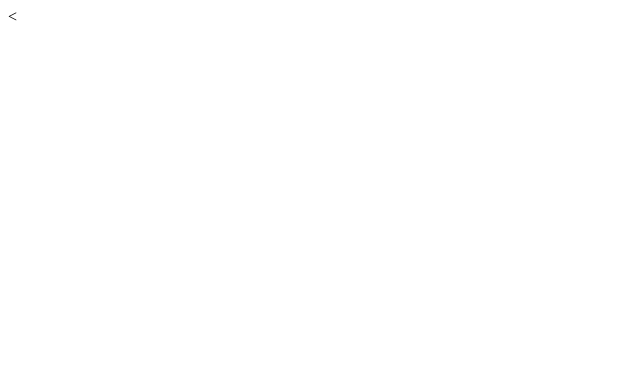
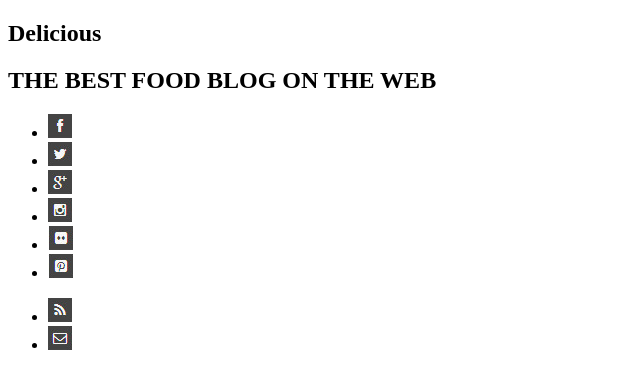
Before and after one commit to Joshua-Fredrickson/chocolate-pizza2, a plain HTML site: page index.html in a window 1280 px wide. Shown: the whole page, without its empty margins (0-640 px from the left). Drawn offline with Linux system fonts and the light colour scheme.

Commit message:
starting the nav bar.  need to checkout what the .DS_Store file is about.

```diff
--- a/index.html
+++ b/index.html
@@ -1,12 +1,27 @@
-<<!DOCTYPE html>
+<!DOCTYPE html>
 <html lang="en">
 <head>
   <meta charset="UTF-8">
   <meta name="viewport" content="width=device-width, initial-scale=1.0">
-  <meta http-equiv="X-UA-Compatible" content="ie=edge">
-  <title>Document</title>
+  <title>Chocolate Pizza</title>
 </head>
 <body>
+  <nav id="nav-logo">
+    <h1>Delicious</h1>
+    <h2>THE BEST FOOD BLOG ON THE WEB</h2>
+    <ul class="social-media-links">
+        <li id="facebook"><img src="lab-assets/fb-icon.png" alt="facebook button"></li>
+        <li id="twitter"><img src="lab-assets/twit-icon.png" alt="twitter button"></li>
+        <li id="google-plus"><img src="lab-assets/gp-icon.png" alt="google plus button"></li>
+        <li id="instagram"><img src="lab-assets/insta-icon.png" alt="instagram button"></li>
+        <li id="flicker"><img src="lab-assets/flic-icon.png" alt="flicker button"></li>
+        <li id="pinterest"><img src="lab-assets/pint-icon.png" alt="pinterest button"></li>
+    </ul>
+    <ul class="rss-email">
+        <li id="rss"><img src="lab-assets/rss-icon.png" alt="RSS button"></li>
+        <li id="email"><img src="lab-assets/mail-icon.png" alt="email button"></li>
+    </ul>
+  </nav>
 
 </body>
 </html>
--- a/style.css
+++ b/style.css
@@ -0,0 +1,3 @@
+ul {
+    list-style-type: none;
+}
```
Also changed, not shown: 1 other file.
